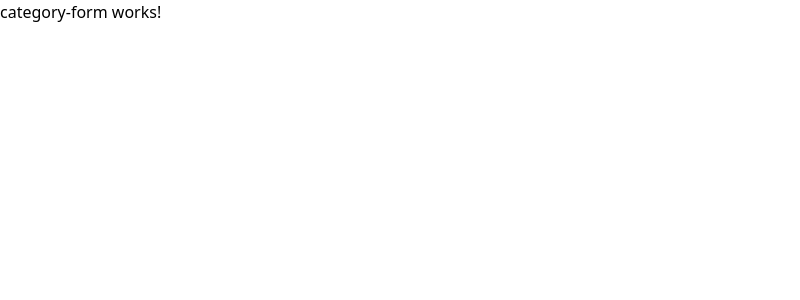
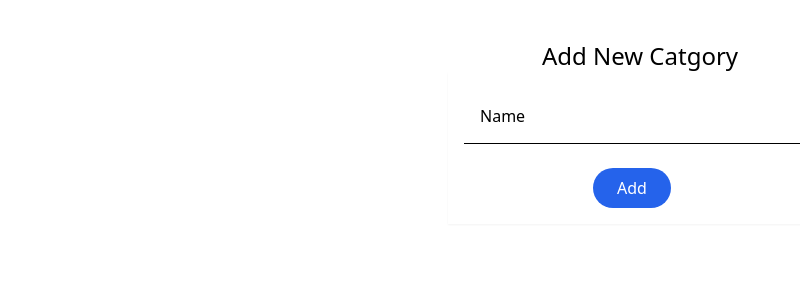
Before and after one commit to rehanulhb/mean_ecommerce, an Angular app in the folder frontend/: page /admin/categories/1 in a window 1280 px wide. Shown: the top 300 px of the page, without its empty margins (0-800 px from the left). Built offline with nearby package versions, Linux system fonts and the light colour scheme.

Commit message:
Category add page - Done

```diff
--- a/frontend/src/app/components/manage/categories/categories.html
+++ b/frontend/src/app/components/manage/categories/categories.html
@@ -1,5 +1,14 @@
 <div class="px-40 nt-10">
-  <h1 class="text-2xl font-bold">Manage Categories</h1>
+  <div class="flex justify-between">
+    <h1 class="text-2xl font-bold">Manage Categories</h1>
+    <button
+      mat-Button="filled"
+      class="!bg-blue-600 !text-white !rounded-full px-6 py-2 font-medium shadow-md hover:shadow-lg hover:bg-blue-700 active:scale-95 transition-all duration-200 mr-4"
+      routerLink="/admin/categories/add"
+    >
+      Add New Category
+    </button>
+  </div>
   <div class="shadow">
     <mat-form-field class="w-full">
       <mat-label>Filter</mat-label>
@@ -23,8 +32,18 @@
       <ng-container matColumnDef="action">
         <th mat-header-cell *matHeaderCellDef mat-sort-header>Action</th>
         <td mat-cell *matCellDef="let row">
-          <button mat-raised-button color="accent" class="mr-4">Edit</button>
-          <button mat-raised-button color="warn">Delete</button>
+          <button
+            mat-Button="filled"
+            class="!bg-blue-600 !text-white !rounded-full px-6 py-2 font-medium shadow-md hover:shadow-lg hover:bg-blue-700 active:scale-95 transition-all duration-200 mr-4"
+          >
+            Edit
+          </button>
+          <button
+            mat-Button="filled"
+            class="!bg-red-600 !text-white !rounded-full px-6 py-2 font-medium shadow-md hover:shadow-lg hover:bg-blue-700 active:scale-95 transition-all duration-200 mr-4"
+          >
+            Delete
+          </button>
         </td>
       </ng-container>
 
--- a/frontend/src/app/components/manage/categories/categories.ts
+++ b/frontend/src/app/components/manage/categories/categories.ts
@@ -6,7 +6,8 @@ import { MatTableDataSource, MatTableModule } from '@angular/material/table';
 import { MatInputModule } from '@angular/material/input';
 import { MatFormFieldModule } from '@angular/material/form-field';
 import { Category } from '../../../services/category';
-import { MatButtonModule } from '@angular/material/button';
+import { MatButton, MatButtonModule } from '@angular/material/button';
+import { RouterLink } from '@angular/router';
 
 @Component({
   selector: 'app-categories',
@@ -17,6 +18,7 @@ import { MatButtonModule } from '@angular/material/button';
     MatSortModule,
     MatPaginatorModule,
     MatButtonModule,
+    RouterLink,
   ],
   templateUrl: './categories.html',
   styleUrl: './categories.scss',
--- a/frontend/src/app/components/manage/category-form/category-form.html
+++ b/frontend/src/app/components/manage/category-form/category-form.html
@@ -1 +1,22 @@
-<p>category-form works!</p>
+<div class="flex flex-col items-center px-40 mt-10">
+  <h1 class="text-2xl">Add New Catgory</h1>
+  <form class="shadow-sm w-96 p-4">
+    <div class="flex flex-wrap">
+      <div class="w-full gap-4">
+        <mat-form-field class="w-full">
+          <mat-label>Name</mat-label>
+          <input matInput type="text" />
+        </mat-form-field>
+      </div>
+      <div class="w-full flex justify-center">
+        <button
+          mat-raised-button
+          class="!bg-blue-600 !text-white !rounded-full px-6 py-2 font-medium shadow-md hover:shadow-lg hover:bg-blue-700 active:scale-95 transition-all duration-200 mr-4"
+          (click)="add()"
+        >
+          Add
+        </button>
+      </div>
+    </div>
+  </form>
+</div>
--- a/frontend/src/app/components/manage/category-form/category-form.scss
+++ b/frontend/src/app/components/manage/category-form/category-form.scss
@@ -0,0 +1,9 @@
+.example-form {
+  min-width: 150px;
+  max-width: 500px;
+  width: 100%;
+}
+
+.example-full-width {
+  width: 100%;
+}
--- a/frontend/src/app/components/manage/category-form/category-form.ts
+++ b/frontend/src/app/components/manage/category-form/category-form.ts
@@ -1,11 +1,15 @@
 import { Component } from '@angular/core';
+import { FormsModule } from '@angular/forms';
+import { MatButtonModule } from '@angular/material/button';
+import { MatInputModule } from '@angular/material/input';
 
 @Component({
   selector: 'app-category-form',
-  imports: [],
+  imports: [FormsModule, MatInputModule, MatButtonModule],
   templateUrl: './category-form.html',
   styleUrl: './category-form.scss',
 })
 export class CategoryForm {
-
+  name!: string;
+  add() {}
 }
```
